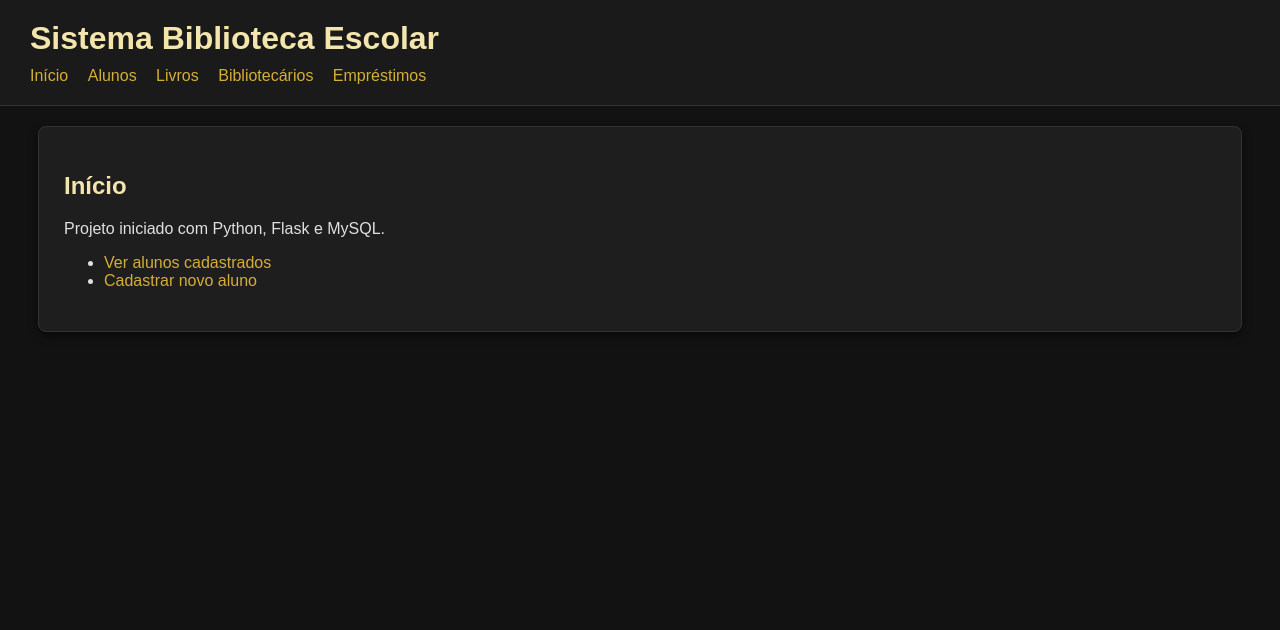
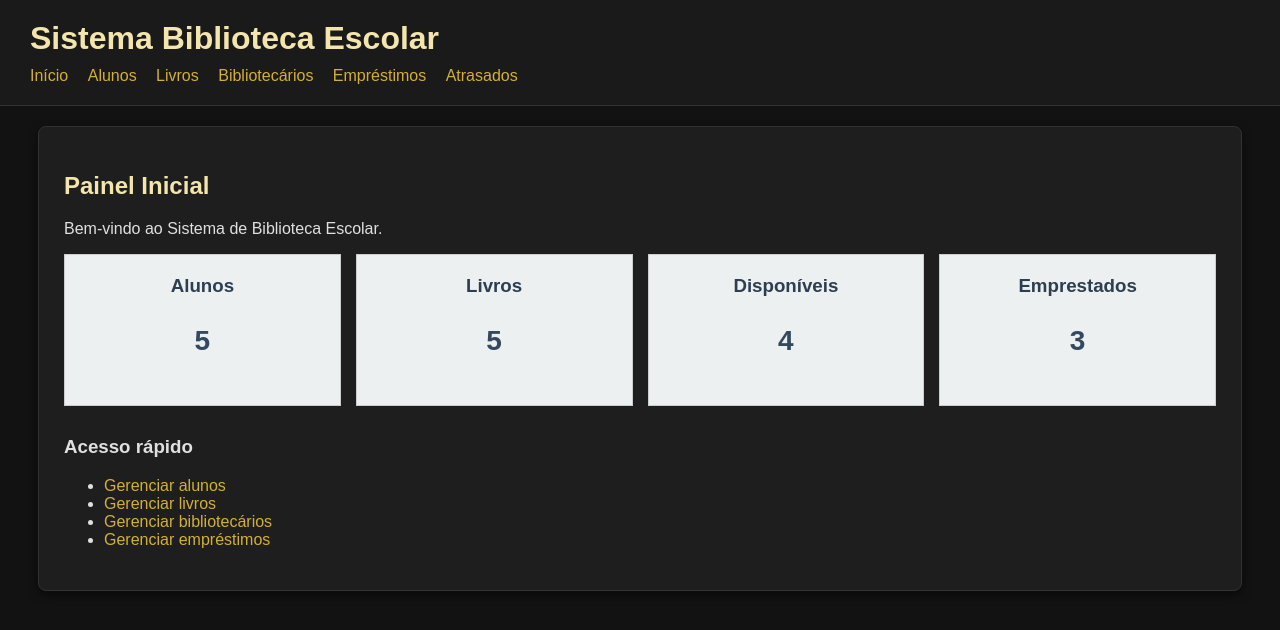
Before and after one commit to Felipe220611/projeto1biblioteca, a Flask app: page / in a window 1280 px wide. Shown: the top 630 px of the page. Run offline with Flask 3, Linux system fonts and the light colour scheme; data comes from the database, SQL or seed files in the repository.

Commit message:
listagem de emprestimos

```diff
--- a/app.py
+++ b/app.py
@@ -12,30 +12,94 @@ from datetime import datetime
 
 @app.route("/")
 def index():
-    return render_template("index.html")
+    try:
+        conexao = conectar()
+        cursor = conexao.cursor(dictionary=True)
+
+
+        cursor.execute("SELECT COUNT(*) AS total FROM aluno")
+        total_alunos = cursor.fetchone()["total"]
+
+
+        cursor.execute("SELECT COUNT(*) AS total FROM livro")
+        total_livros = cursor.fetchone()["total"]
+
+
+        cursor.execute("SELECT COUNT(*) AS total FROM livro WHERE status = 'Disponível'")
+        total_disponiveis = cursor.fetchone()["total"]
+
+
+        cursor.execute("SELECT COUNT(*) AS total FROM emprestimo WHERE status = 'Emprestado'")
+        total_emprestimos = cursor.fetchone()["total"]
+
+
+        cursor.close()
+        conexao.close()
+
+
+        return render_template(
+            "index.html",
+            total_alunos=total_alunos,
+            total_livros=total_livros,
+            total_disponiveis=total_disponiveis,
+            total_emprestimos=total_emprestimos
+        )
+
+
+    except Exception as erro:
+        flash(f"Erro ao carregar página inicial: {erro}", "erro")
+        return render_template(
+            "index.html",
+            total_alunos=0,
+            total_livros=0,
+            total_disponiveis=0,
+            total_emprestimos=0
+        )
 
 
 @app.route("/alunos")
 def listar_alunos():
     try:
+        pesquisa = request.args.get("pesquisa", "")
+
+
         conexao = conectar()
         cursor = conexao.cursor(dictionary=True)
 
-        cursor.execute("SELECT * FROM aluno")
+
+        if pesquisa:
+            sql = """
+                SELECT * FROM aluno
+                WHERE nome LIKE %s
+                   OR serie LIKE %s
+                   OR turma LIKE %s
+                ORDER BY nome
+            """
+
+
+            valor = f"%{pesquisa}%"
+            cursor.execute(sql, (valor, valor, valor))
+        else:
+            cursor.execute("SELECT * FROM aluno ORDER BY nome")
+
+
         alunos = cursor.fetchall()
+
 
         cursor.close()
         conexao.close()
 
-        return render_template("alunos.html", alunos=alunos)
+
+        return render_template(
+            "alunos.html",
+            alunos=alunos,
+            pesquisa=pesquisa
+        )
+
 
     except Exception as erro:
-        return f"Erro ao listar alunos: {erro}"
-
-
-@app.route("/alunos/novo")
-def formulario_aluno():
-    return render_template("aluno_form.html")
+        flash(f"Erro ao listar alunos: {erro}", "erro")
+        return redirect("/")
 
 
 @app.route("/alunos/cadastrar", methods=["POST"])
@@ -82,11 +146,30 @@ def cadastrar_aluno():
 @app.route("/livros")
 def listar_livros():
     try:
+        pesquisa = request.args.get("pesquisa", "")
+
+
         conexao = conectar()
         cursor = conexao.cursor(dictionary=True)
 
 
-        cursor.execute("SELECT * FROM livro")
+        if pesquisa:
+            sql = """
+                SELECT * FROM livro
+                WHERE titulo LIKE %s
+                   OR autor LIKE %s
+                   OR categoria LIKE %s
+                   OR status LIKE %s
+                ORDER BY titulo
+            """
+
+
+            valor = f"%{pesquisa}%"
+            cursor.execute(sql, (valor, valor, valor, valor))
+        else:
+            cursor.execute("SELECT * FROM livro ORDER BY titulo")
+
+
         livros = cursor.fetchall()
 
 
@@ -94,11 +177,16 @@ def listar_livros():
         conexao.close()
 
 
-        return render_template("livros.html", livros=livros)
+        return render_template(
+            "livros.html",
+            livros=livros,
+            pesquisa=pesquisa
+        )
 
 
     except Exception as erro:
-        return f"Erro ao listar livros: {erro}"
+        flash(f"Erro ao listar livros: {erro}", "erro")
+        return redirect("/")
 
 
 @app.route("/livros/novo")
@@ -227,8 +315,12 @@ def cadastrar_bibliotecario():
 @app.route("/emprestimos")
 def listar_emprestimos():
     try:
+        status = request.args.get("status", "")
+
+
         conexao = conectar()
         cursor = conexao.cursor(dictionary=True)
+
 
         sql = """
             SELECT
@@ -244,19 +336,34 @@ def listar_emprestimos():
             INNER JOIN aluno a ON e.id_aluno = a.id_aluno
             INNER JOIN livro l ON e.id_livro = l.id_livro
             INNER JOIN bibliotecario b ON e.id_bibliotecario = b.id_bibliotecario
-            ORDER BY e.id_emprestimo DESC
         """
 
-        cursor.execute(sql)
+
+        if status:
+            sql += " WHERE e.status = %s ORDER BY e.id_emprestimo DESC"
+            cursor.execute(sql, (status,))
+        else:
+            sql += " ORDER BY e.id_emprestimo DESC"
+            cursor.execute(sql)
+
+
         emprestimos = cursor.fetchall()
+
 
         cursor.close()
         conexao.close()
 
-        return render_template("emprestimos.html", emprestimos=emprestimos)
+
+        return render_template(
+            "emprestimos.html",
+            emprestimos=emprestimos,
+            status=status
+        )
+
 
     except Exception as erro:
-        return f"Erro ao listar empréstimos: {erro}"
+        flash(f"Erro ao listar empréstimos: {erro}", "erro")
+        return redirect("/")
 
 
 @app.route("/emprestimos/novo")
@@ -714,5 +821,52 @@ def excluir_bibliotecario(id_bibliotecario):
     except Exception as erro:
         return f"Erro ao excluir bibliotecário: {erro}"
 
+    # Rota Empréstimos atrasados
+@app.route("/emprestimos/atrasados")
+def listar_emprestimos_atrasados():
+    try:
+        conexao = conectar()
+        cursor = conexao.cursor(dictionary=True)
+
+
+        sql = """
+            SELECT
+                e.id_emprestimo,
+                a.nome AS aluno,
+                l.titulo AS livro,
+                b.nome AS bibliotecario,
+                e.data_emprestimo,
+                e.data_prevista_devolucao,
+                DATEDIFF(CURDATE(), e.data_prevista_devolucao) AS dias_atraso,
+                e.status
+            FROM emprestimo e
+            INNER JOIN aluno a ON e.id_aluno = a.id_aluno
+            INNER JOIN livro l ON e.id_livro = l.id_livro
+            INNER JOIN bibliotecario b ON e.id_bibliotecario = b.id_bibliotecario
+            WHERE e.status = 'Emprestado'
+              AND e.data_prevista_devolucao < CURDATE()
+            ORDER BY e.data_prevista_devolucao
+        """
+
+
+        cursor.execute(sql)
+        emprestimos = cursor.fetchall()
+
+
+        cursor.close()
+        conexao.close()
+
+
+        return render_template(
+            "emprestimos_atrasados.html",
+            emprestimos=emprestimos
+        )
+
+
+    except Exception as erro:
+        flash(f"Erro ao listar empréstimos atrasados: {erro}", "erro")
+        return redirect("/emprestimos")
+
+
 if __name__ == "__main__":
     app.run(debug=True)
--- a/static/css/style.css
+++ b/static/css/style.css
@@ -197,3 +197,45 @@ a:hover {
    color: #856404;
    border: 1px solid #ffeeba;
 }
+
+form a {
+   margin-left: 10px;
+}
+
+
+input::placeholder {
+   color: #777;
+}
+
+.painel {
+   display: flex;
+   gap: 15px;
+   margin-bottom: 30px;
+}
+
+
+.card {
+   flex: 1;
+   background-color: #ecf0f1;
+   border: 1px solid #ccc;
+   padding: 20px;
+   text-align: center;
+}
+
+
+.card h3 {
+   margin-top: 0;
+   color: #2c3e50;
+}
+
+
+.card p {
+   font-size: 28px;
+   font-weight: bold;
+   color: #34495e;
+}
+
+.atraso {
+   color: #c0392b;
+   font-weight: bold;
+}
--- a/templates/base.html
+++ b/templates/base.html
@@ -23,6 +23,7 @@
             <a href="/livros">Livros</a>
             <a href="/bibliotecarios">Bibliotecários</a>
             <a href="/emprestimos">Empréstimos</a>
+            <a href="/emprestimos/atrasados">Atrasados</a>
         </nav>
 
 
--- a/templates/index.html
+++ b/templates/index.html
@@ -4,15 +4,50 @@
 {% block conteudo %}
 
 
-<h2>Início</h2>
+<h2>Painel Inicial</h2>
 
 
-<p>Projeto iniciado com Python, Flask e MySQL.</p>
+<p>Bem-vindo ao Sistema de Biblioteca Escolar.</p>
+
+
+<div class="painel">
+
+
+    <div class="card">
+        <h3>Alunos</h3>
+        <p>{{ total_alunos }}</p>
+    </div>
+
+
+    <div class="card">
+        <h3>Livros</h3>
+        <p>{{ total_livros }}</p>
+    </div>
+
+
+    <div class="card">
+        <h3>Disponíveis</h3>
+        <p>{{ total_disponiveis }}</p>
+    </div>
+
+
+    <div class="card">
+        <h3>Emprestados</h3>
+        <p>{{ total_emprestimos }}</p>
+    </div>
+
+
+</div>
+
+
+<h3>Acesso rápido</h3>
 
 
 <ul>
-    <li><a href="/alunos">Ver alunos cadastrados</a></li>
-    <li><a href="/alunos/novo">Cadastrar novo aluno</a></li>
+    <li><a href="/alunos">Gerenciar alunos</a></li>
+    <li><a href="/livros">Gerenciar livros</a></li>
+    <li><a href="/bibliotecarios">Gerenciar bibliotecários</a></li>
+    <li><a href="/emprestimos">Gerenciar empréstimos</a></li>
 </ul>
 
 
```
Also changed, not shown: templates/alunos.html (+16 -0 lines), templates/emprestimos.html (+21 -31 lines), templates/emprestimos_atrasados.html (added, +52 -0 lines), templates/livros.html (+19 -4 lines).
